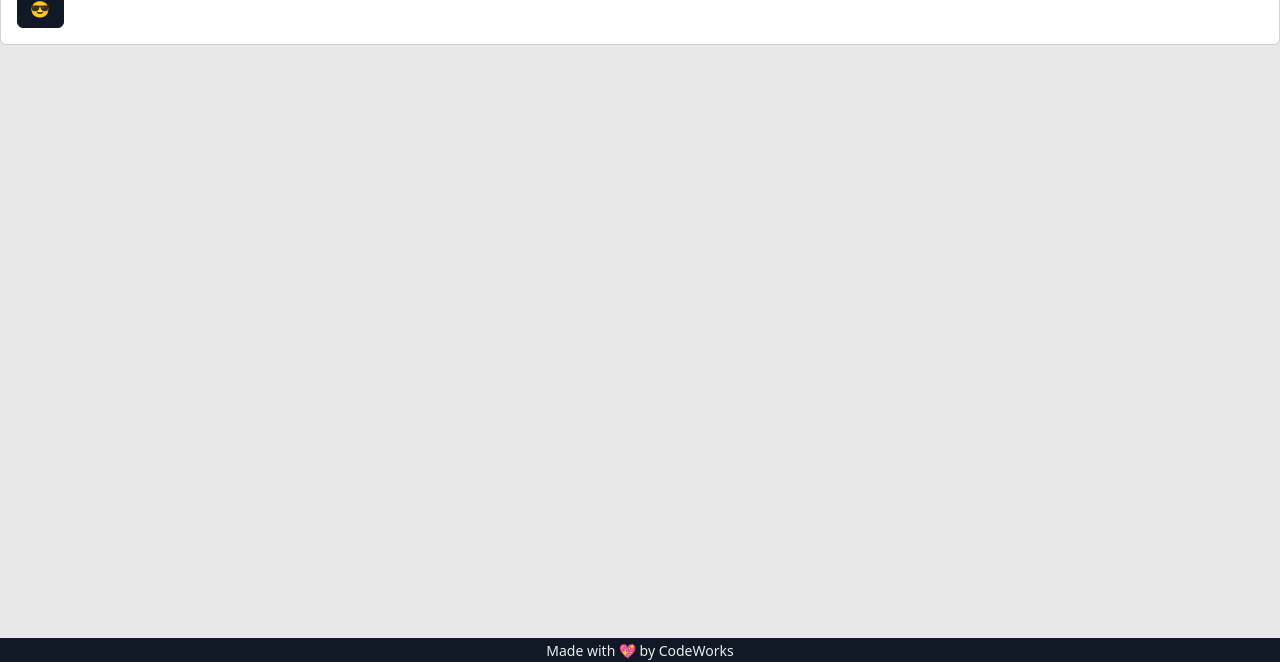
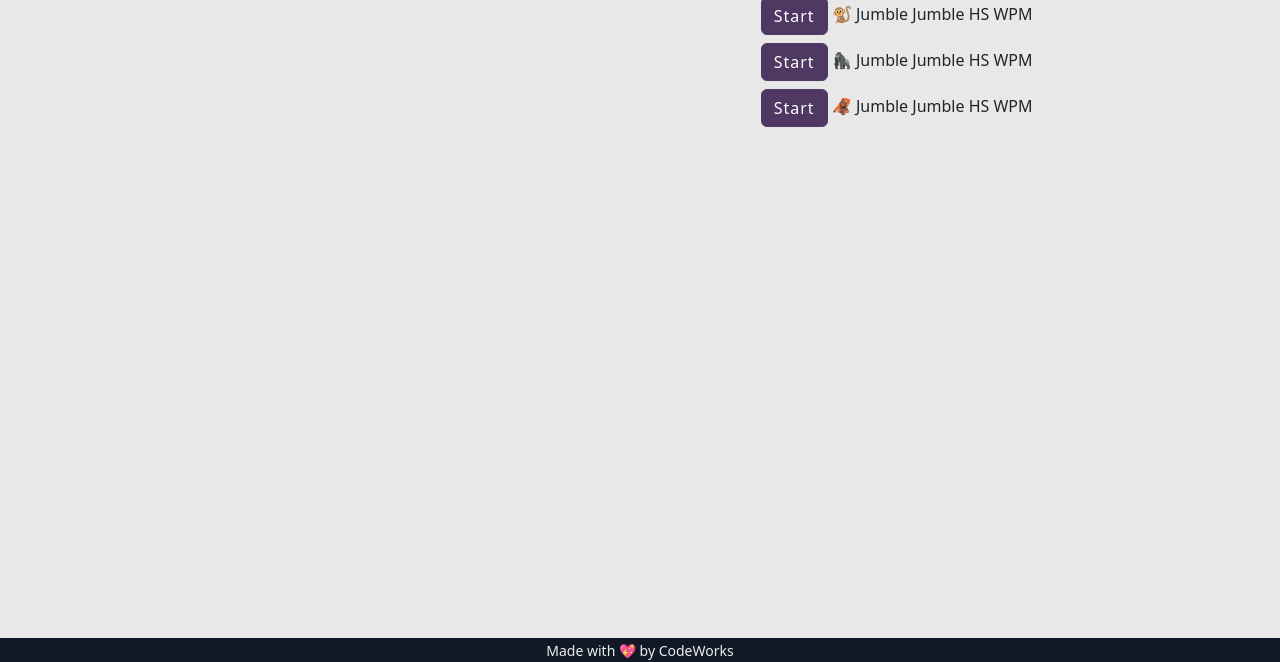
Before and after one commit to TylerHigby/Week3Thursday, a website with bundled scripts: page index.html in a window 1280 px wide. Shown: the part 138-800 px from the top of the page. Built offline with nearby package versions, Linux system fonts and the light colour scheme; a script that the page names is missing.

Commit message:
Week3Thursday

```diff
--- a/app/AppState.js
+++ b/app/AppState.js
@@ -1,9 +1,22 @@
+import { Jumble } from "./models/Jumble.js"
 import { Value } from "./models/Value.js"
 import { EventEmitter } from "./utils/EventEmitter.js"
 import { isValidProp } from "./utils/isValidProp.js"
 import { loadState } from "./utils/Store.js"
 
+
 class ObservableAppState extends EventEmitter {
+
+
+  /** @type {import('./models/Jumble.js').Jumble[]} */
+  jumbles = [
+    new Jumble({ name: '🐒 Jumble', body: "Monkeys go bananas for fruit salad, especially when it's filled with juicy pineapples." }),
+    new Jumble({ name: '🦍 Jumble', body: "The gorilla juggled berries and grapes, adding them to the fruit salad one-by-one. As nimble as a spider monkey, the typist skillfully typed sentence after sentence." }),
+    new Jumble({ name: '🦧 Jumble', body: "Oranges, apples, and bananas danced together in the bowl, creating a harmonious fruit salad. With each keystroke, the orangutan got closer to becoming a typing virtuoso. Hungry for success? Keep peeling away at those keys until you're the fastest typist in the jungle!" })
+  ]
+
+  /**@type {import('.models/Jumble.js').case|null}*/
+  activeJumble = null
   page = ''
 
   /** @type {import('./models/Value.js').Value[]} */
--- /dev/null
+++ b/app/controllers/JumblesController.js
@@ -0,0 +1,35 @@
+import { AppState } from "../AppState.js"
+import { jumblesService } from "../services/JumblesService.js"
+import { setHTML } from "../utils/Writer.js"
+
+function _drawJumbles() {
+  console.log('draw jumbles')
+  let jumbles = AppState.jumbles
+  let content = ''
+  jumbles.forEach(j => content += j.ListTemplate)
+  setHTML('jumble-list', content)
+}
+
+// TODO call this fn whenver the active jumble changes in the appstate
+function _drawActive() {
+  let active = AppState.activeJumble
+  setHTML('active-jumble', active.activeTemplate)
+}
+
+
+
+export class JumblesController {
+  constructor() {
+
+    console.log('hello')
+    _drawJumbles()
+    AppState.on('activeJumble', _drawActive)
+  }
+  start(jumbleId) {
+    // debugger
+    console.log('active', jumbleId)
+    jumblesService.setActiveJumble(jumbleId)
+    // _drawActive()
+  }
+
+}
--- /dev/null
+++ b/app/models/Jumble.js
@@ -0,0 +1,30 @@
+import { generateId } from "../utils/generateId.js"
+
+generateId
+export class Jumble {
+  constructor(data) {
+    this.id = generateId()
+    this.name = data.name
+    this.body = data.body
+    // to best keep track of the fastest times you might want these properties too! They would start null cause no one has completed these yet.
+    this.fastestTime = null
+    this.startTime = null
+    this.endTime = null
+  }
+
+  get ListTemplate() {
+    return /*html*/ `  <div class="my-2" >
+    <button onclick="app.JumblesController.start('${this.id}')" class="btn btn-info">start</button>
+    <span>${this.name}</span>
+    <span>Jumble HS </span>
+    <span>WPM</span>
+        </div>`
+  }
+
+  get activeTemplate() {
+    return /*html*/ `<div>${this.name}</div>
+    <div>form entry</div>
+    `
+  }
+
+}
--- a/app/router.js
+++ b/app/router.js
@@ -1,5 +1,6 @@
 import { AboutController } from "./controllers/AboutController.js";
 import { HomeController } from "./controllers/HomeController.js";
+import { JumblesController } from "./controllers/JumblesController.js";
 import { ValuesController } from "./controllers/ValuesController.js";
 import { AboutView } from "./views/AboutView.js";
 
@@ -7,14 +8,25 @@ import { AboutView } from "./views/AboutView.js";
 export const router = [
   {
     path: '',
-    controller: HomeController,
+    controller: JumblesController,
     view: /*html*/`
-    <div class="card">
-      <div class="card-body">
-        <p>Home Page</p>
-        <button class="btn btn-dark" onclick="app.HomeController.testButton()">😎</button>
-      </div>
+    <div class="container">
+    <section class="row">
+      <div class="col-3">
+        <h1>Jungle Jumble</h1>
+    </section>
+  </div>
+  <div class="row">
+    <div class="col-7" id="active-jumble">
+
     </div>
+
+    <div class="col-5" id="jumble-list">
+
+    </div>
+  </div>
+  </div>
+
     `
   },
   {
@@ -23,3 +35,17 @@ export const router = [
     view: AboutView
   }
 ]
+
+  // REVIEW we moved this from line 26 and abstracted to the model ListTemplate
+  // STUB list template
+  //     <div >
+  // <button class="btn btn-info">start</button>
+  // <span>Jumble Name</span>
+  // <span>Jumble HS </span>
+  // <span>WPM</span>
+  //     </div>
+
+  // //REVIEW - we moved this from line 21 and abstracted to the model ActiveTemplate
+  // //STUB - active template
+  // < div > easy jumble</>
+  //   <div>form entry</div>
--- /dev/null
+++ b/app/services/JumblesService.js
@@ -0,0 +1,16 @@
+import { AppState } from "../AppState.js"
+import { Jumble } from "../models/Jumble.js"
+
+
+class JumblesService {
+  createJumble(formData) {
+
+  }
+  setActiveJumble(jumbleId) {
+    const foundJumble = AppState.jumbles.find(j => j.id == jumbleId)
+    AppState.activeJumble = foundJumble
+    // console.log(activeJumble)
+  }
+}
+
+export const jumblesService = new JumblesService
```
Also changed, not shown: index.html (+19 -0 lines).
